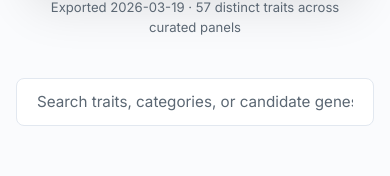
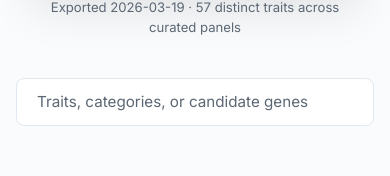
Before and after one commit to smkwray/xchratlas, a plain HTML site: page site/index.html in a window 390 px wide. Shown: the part 563-739 px from the top of the page. Drawn offline with Linux system fonts and the light colour scheme.

Commit message:
Fit the home search hint on mobile

```diff
--- a/site/index.html
+++ b/site/index.html
@@ -79,7 +79,7 @@
       <div class="container">
         <div class="search-container">
           <label class="sr-only" for="search-input">Search traits</label>
-          <input type="text" class="search-input" id="search-input" placeholder="Search traits, categories, or candidate genes..." autocomplete="off">
+          <input type="text" class="search-input" id="search-input" placeholder="Traits, categories, or candidate genes" autocomplete="off">
           <div class="search-results" id="search-results"></div>
         </div>
       </div>
```
